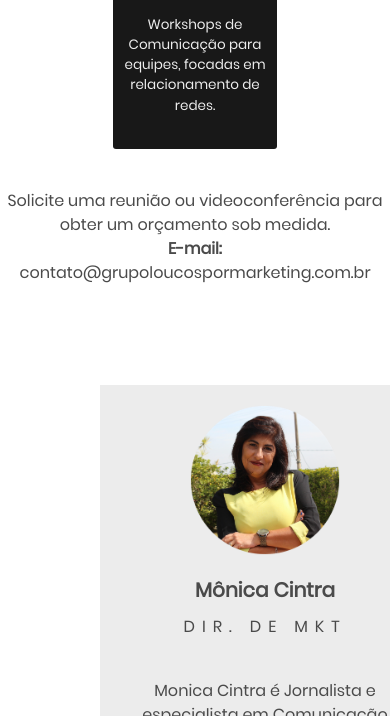
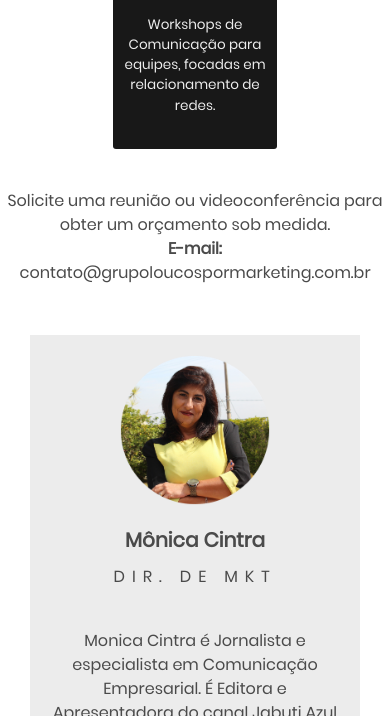
Before and after one commit to Carrilh0/SiteGLM, a PHP site: page / in a window 390 px wide. Shown: the part 5784-6500 px from the top of the page. Run offline with PHP 8.4, Linux system fonts and the light colour scheme; some libraries are stand-ins or nearby versions.

Commit message:
equipe fix

```diff
--- a/css/responsive.css
+++ b/css/responsive.css
@@ -73,6 +73,10 @@
         width: 100%;
         min-height: 150px;
     }
+
+    .section-equipe .adjust{
+        padding: 0;
+    }
 }
 
 @media only screen and (max-width: 425px) {
```
